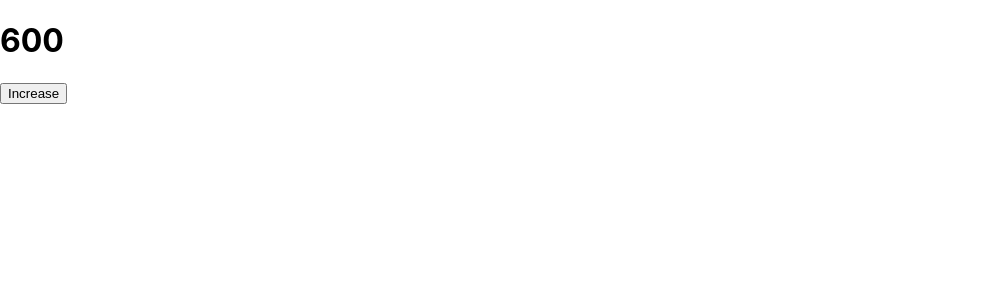
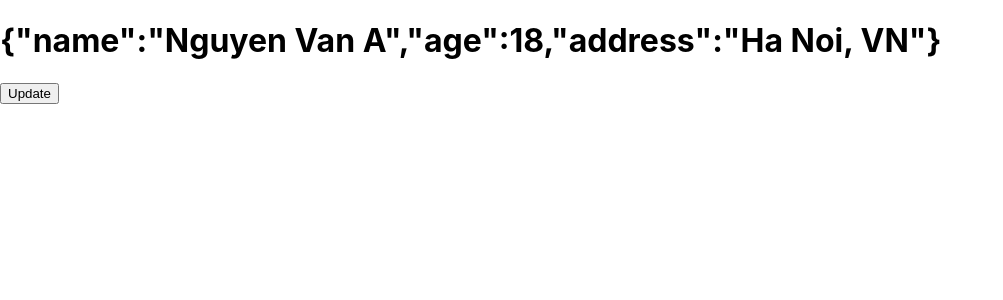
Before and after one commit to DuyNTK3020/ReactJS, a React (Create React App) app in the folder tiktok/: page / in a window 1280 px wide. Shown: the top 300 px of the page, without its empty margins (0-1003 px from the left). Built offline with nearby package versions, Linux system fonts and the light colour scheme.

Commit message:
useState Update-info

```diff
--- a/tiktok/src/App.js
+++ b/tiktok/src/App.js
@@ -4,25 +4,23 @@
 
   const orders = [100, 200 ,300]
 
-    const [counter, setCounter] = useState(() => {
-      const total = orders.reduce((total, cur) => total + cur)
-      return total;
+    const [info, setInfo] = useState({
+      name: 'Nguyen Van A',
+      age: 18,
+      address: 'Ha Noi, VN'
     });
 
-    const handleIncrease = () => {
-      setCounter(prevState => prevState + 1);
-      setCounter(prevState => prevState + 1);
-      setCounter(prevState => prevState + 1);
-
-      // setCounter(prevState + 1);
-      // setCounter(prevState + 1);
-      // setCounter(prevState + 1);
+    const handleUpdate = () => {
+      setInfo({
+        ...info,
+        bio: 'HIHI'
+      });
     }
 
     return (
         <div className="App">
-            <h1>{counter}</h1>
-            <button onClick = {handleIncrease}>Increase</button>
+            <h1>{JSON.stringify(info)}</h1>
+            <button onClick = {handleUpdate}>Update</button>
         </div>
     );
 }
```
